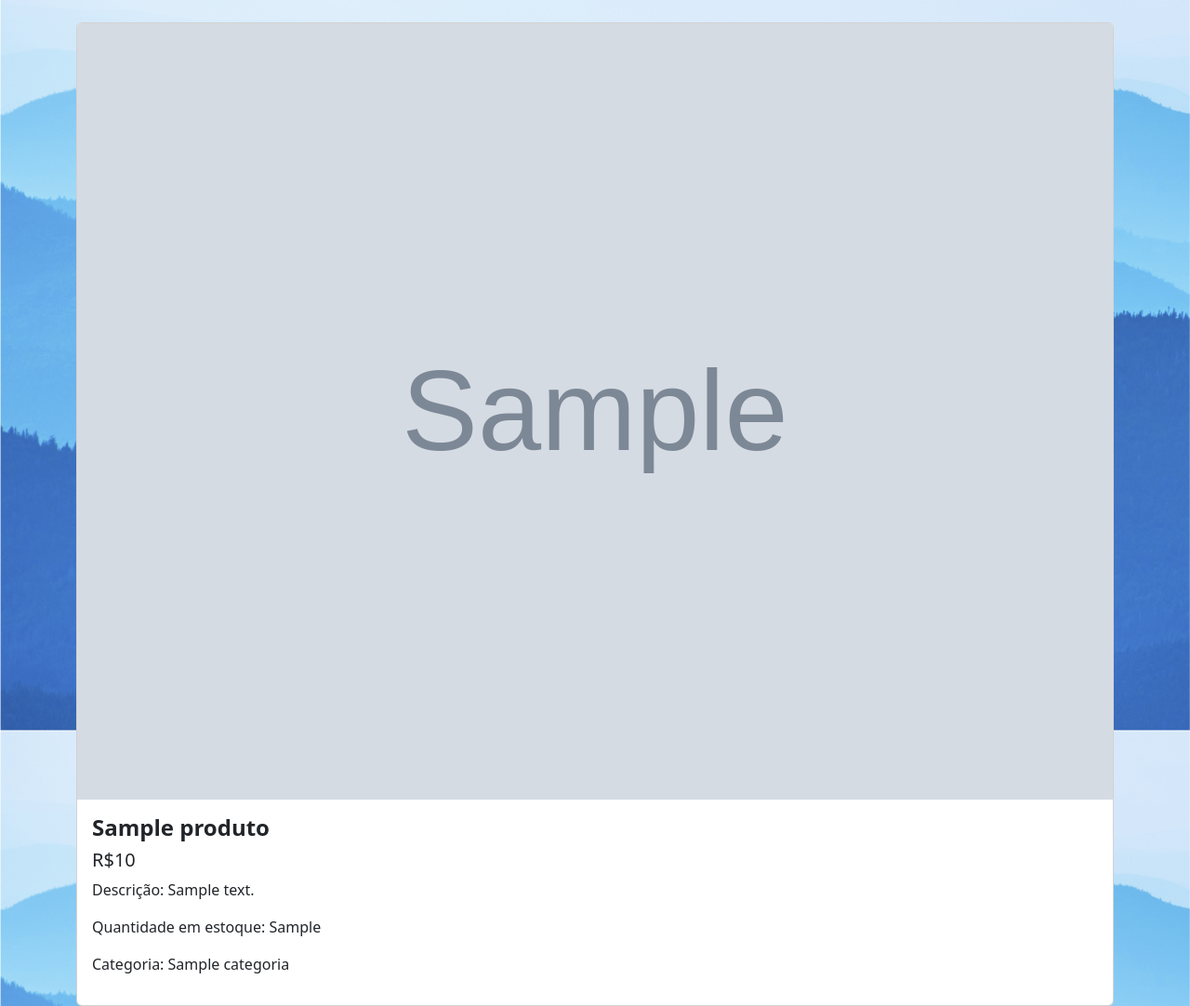
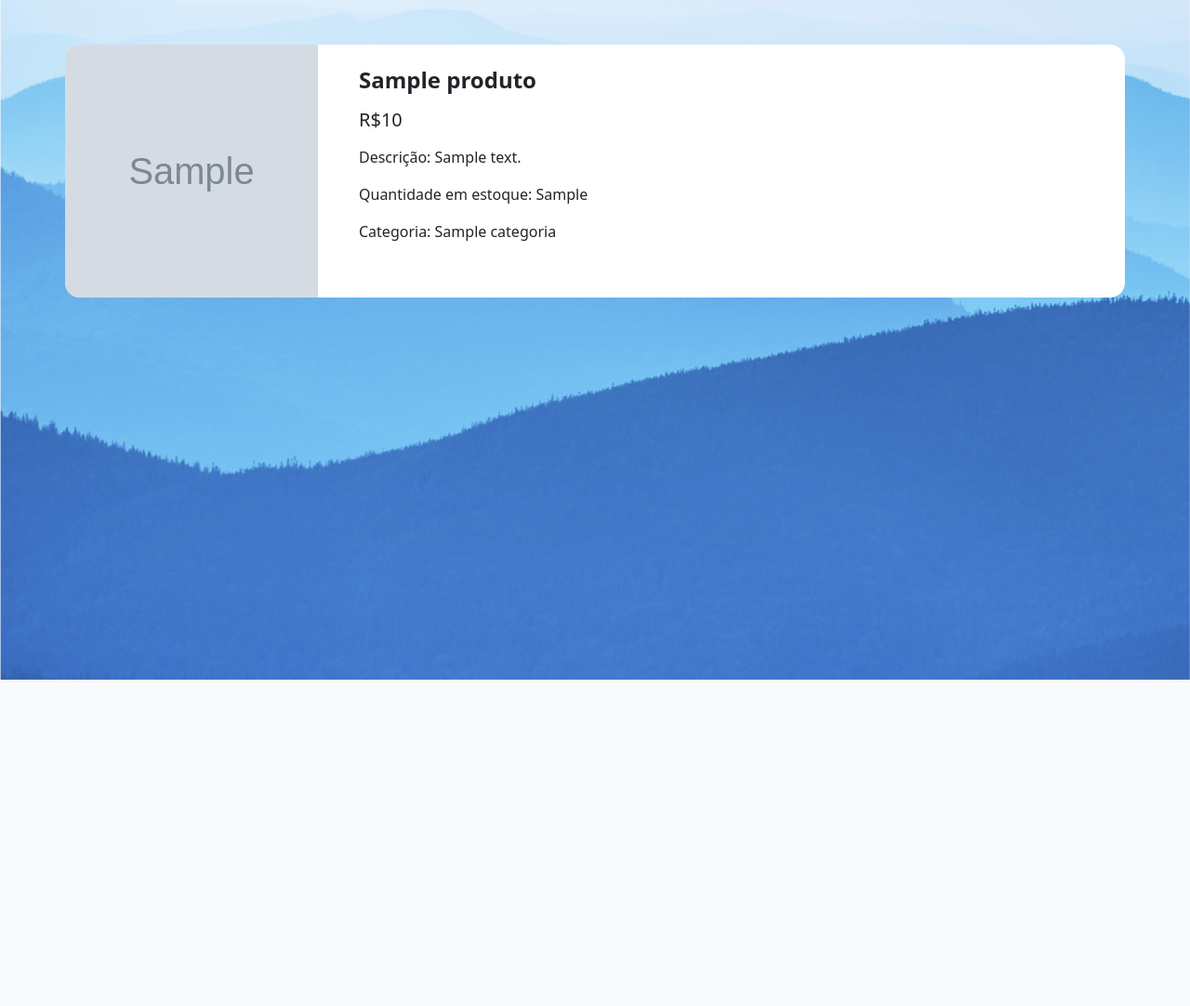
Before and after one commit to GiovaniGD/cadastrar-produtos, a Node server app: page /listaProdutos in a window 1280 px wide. Shown: the part 69-1151 px from the top of the page at 93% size. After the commit the page ends 800 px from the top, so only its background shows below. Run offline with Node 20, Linux system fonts and the light colour scheme; the visitor is signed in with stand-in values (Sample User, id 1); tables that the repository leaves empty or names only in its code hold one stand-in row (values such as "Sample post"); grey boxes marked "Sample" are stand-in pictures; data that the repository does not hold is empty; some libraries are stand-ins or nearby versions.

Commit message:
Estilizado

```diff
--- a/controllers/produtosController.js
+++ b/controllers/produtosController.js
@@ -6,6 +6,7 @@ let produtos = [];
 function cadastroProduto(req, res) {
   res.render('cadastroProduto');
 }
+
 async function todosProdutos(req, res) {
   produtos = await produtosModel.todosProdutos();
   for (const produto of produtos) {
--- a/controllers/usuarioController.js
+++ b/controllers/usuarioController.js
@@ -79,7 +79,6 @@ async function cadastrar(req, res) {
   }
 }
 
-
 function logout(req, res){
     delete req.session.usuario;
     res.redirect('/login');
--- a/public/css/geral.css
+++ b/public/css/geral.css
@@ -34,9 +34,14 @@ button:hover {
 }
 
 ul li a:hover {
-    color: rgb(255, 237, 187) !important;
+    color: rgb(255, 230, 160) !important;
 }
 
 #titulo:hover {
     color: rgb(231, 231, 231);
 }
+
+#image {
+    width: 17rem;
+    height: 17rem;
+}
--- a/views/cadastro.ejs
+++ b/views/cadastro.ejs
@@ -36,7 +36,10 @@
 								<input id="senha2" type="password" class="form-control" name="senha2" required>
 							</div>
 
-							<div class="d-flex align-items-center mt-5">
+
+							<a href="/login" class="d-flex justify-content-center mt-4">Já tem uma conta? Faça login</a>
+
+							<div class="d-flex align-items-center mt-4">
 								<button type="submit" class="btn btn-primary ms-auto mx-auto p-4 pt-2 pb-2">
 									Cadastrar-se
 								</button>
--- a/views/listaProdutos.ejs
+++ b/views/listaProdutos.ejs
@@ -16,22 +16,24 @@
     <div class="container">
         <div>
             <div>
-                <div class="row row-cols-md-1 g-4">
+                <div class="row row-cols-md-1 g-4 mt-1">
 
                     <% produtos.forEach(produto => { %>
 
-                    <div>
-                      <div class="card">
-                        <img src="/uploads/<%- produto.imagem %>" class="card-img-top" alt="...">
-                        <div class="card-body">
-                          <h4 class="card-title fw-bold"><%- produto.nome %></h5>
-                          <h5>R$<%- produto.valor %></h5>
-                          <p class="card-text">Descrição: <%- produto.descricao %></p>
-                          <p>Quantidade em estoque: <%- produto.estoque %></p>
-                          <p>Categoria: <%- produto.categoria %></p>
+                      <div class="container mt-4">
+                        <div class="row bg-white rounded-4">
+                          <img src="/uploads/<%- produto.imagem %>" class="img-fluid p-0" id="image" style="max-width: 100%;border-radius: 1rem 0 0 1rem ;">
+                          <div class="col-md-8">
+                            <div class="card-body mt-4" style="border: none; margin-left: 2rem;">
+                              <h4 class="card-title fw-bold mb-3"><%- produto.nome %></h4>
+                              <h5 class="mb-3">R$<%- produto.valor %></h5>
+                              <p class="card-text">Descrição: <%- produto.descricao %></p>
+                              <p>Quantidade em estoque: <%- produto.estoque %></p>
+                              <p>Categoria: <%- produto.categoria %></p>
+                            </div>
+                          </div>
                         </div>
                       </div>
-                    </div>
 
                     <% }); %>
 
--- a/views/login.ejs
+++ b/views/login.ejs
@@ -40,7 +40,10 @@
 													<input id="senha" type="password" class="form-control" name="senha" required>
 												</div>
 
-												<div class="d-flex align-items-center mt-5">
+
+												<a href="/cadastro" class="d-flex justify-content-center mt-5">Ainda não tem uma conta? Cadastre-se</a>
+
+												<div class="d-flex align-items-center mt-4">
 													<button type="submit" class="btn btn-primary ms-auto mx-auto p-4 pt-2 pb-2">
 														Entrar
 													</button>
```
Also changed, not shown: 2 other files.
